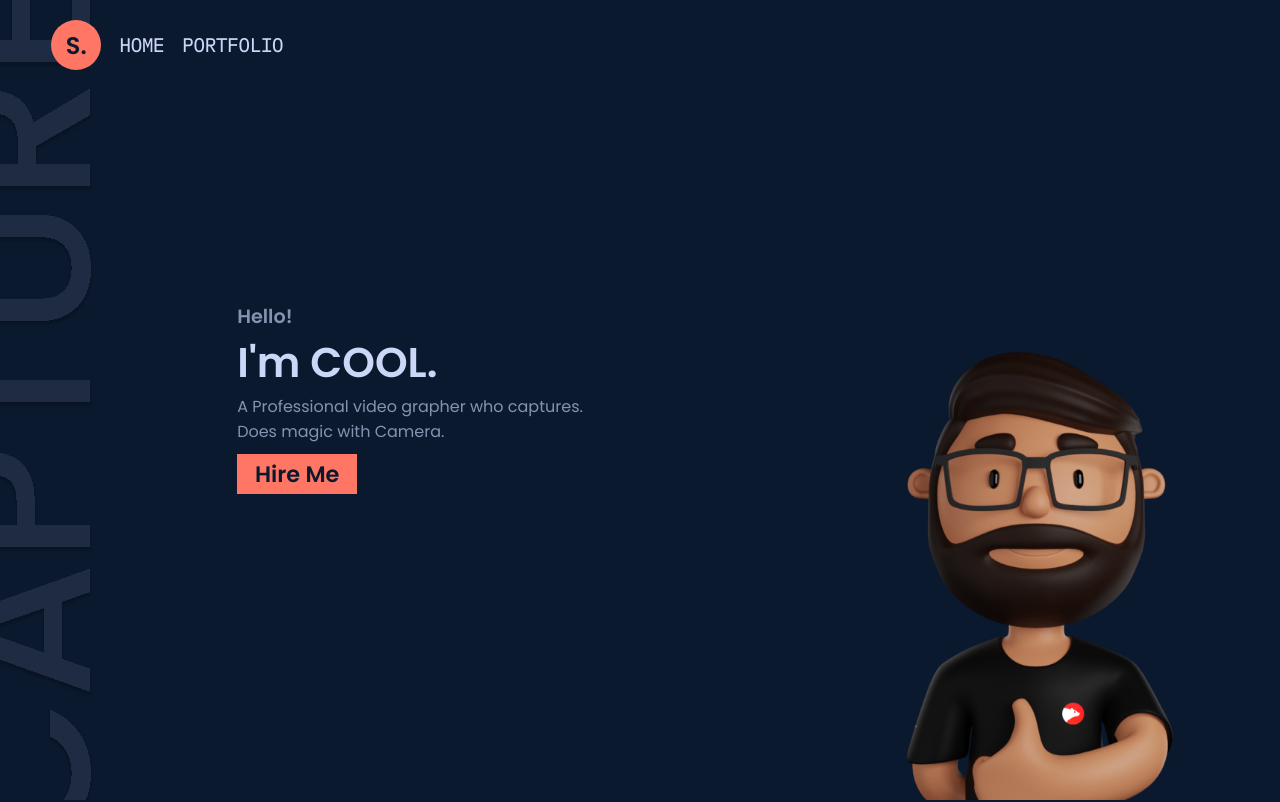
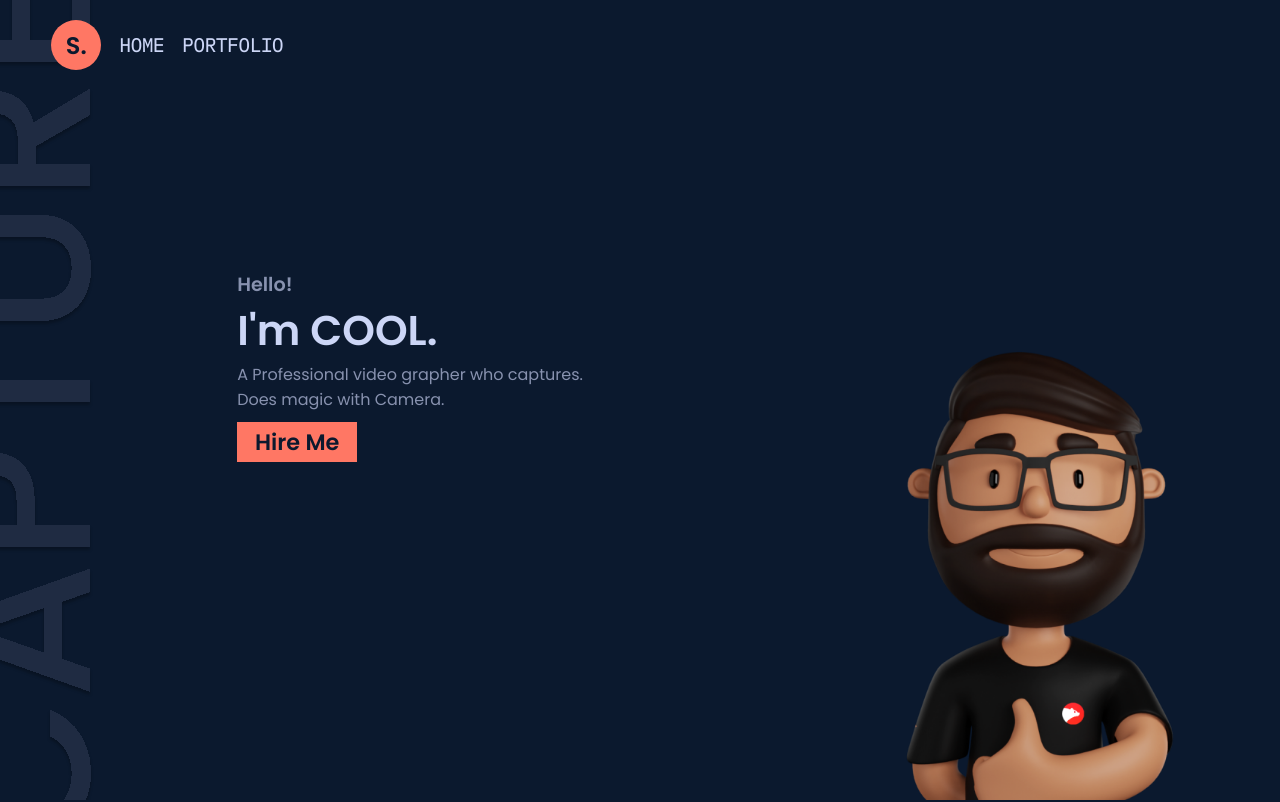
Before and after one commit to MovingMelody/video-folio, a React (Create React App) app: page / in a window 1280 px wide. Shown: the top 802 px of the page. Built offline with nearby package versions, Linux system fonts and the light colour scheme; the HTML template or start-up script is replaced by a standard one.

Commit message:
🎨 minor css height fix

```diff
--- a/src/pages/landing_page.js
+++ b/src/pages/landing_page.js
@@ -66,7 +66,7 @@ const AvatarImg = styled.img`
 
 const IntroSection = styled.section`
   display: flex;
-  min-height: 82vh;
+  min-height: 74vh;
   max-width: 820px;
   align-items: center;
   flex-direction: column;
```
